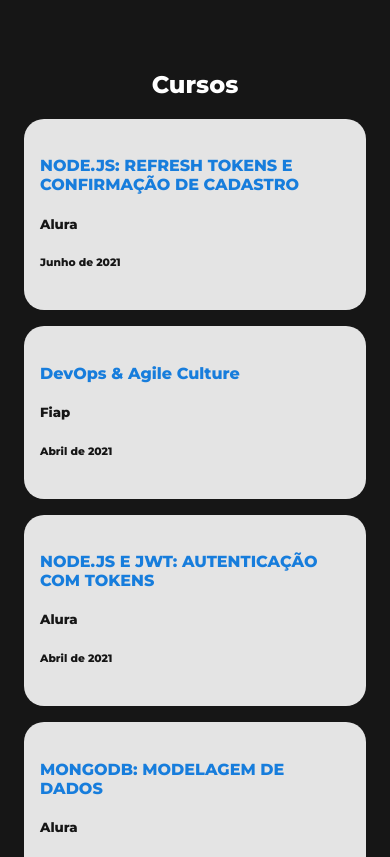
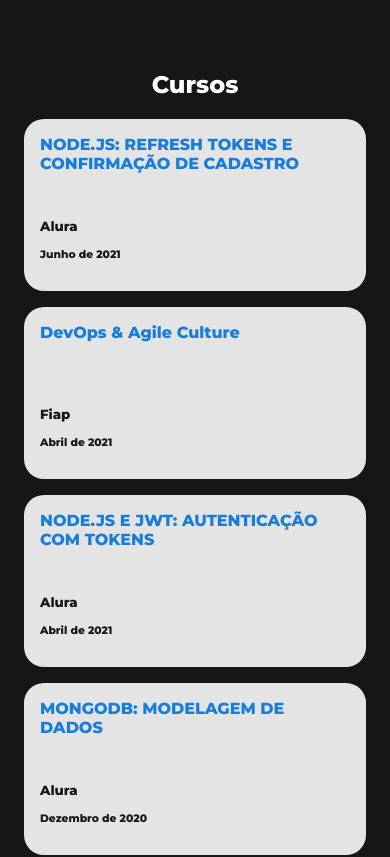
Before and after one commit to gustavohenriquess/gustavohenriques, a Next.js app: page / in a window 390 px wide. Shown: the part 1840-2697 px from the top of the page. Built offline with nearby package versions, Linux system fonts and the light colour scheme.

Commit message:
Ajuste no CSS do componente Course para layouts small Mobile e Tablet

```diff
--- a/components/Course/styles.module.scss
+++ b/components/Course/styles.module.scss
@@ -1,16 +1,35 @@
+$SMALL_SMART_PHONE_SIZE:   280px;
+$TABLET_SIZE:              768px;
+$DESKTOP_SIZE:             1150px;
+
 .container {
   background-color: var(--GRAY_LIGHT);
   padding: 1em;
   border-radius: 20PX;
   margin-bottom: 1em;
 
+  @media screen and (min-width: $SMALL_SMART_PHONE_SIZE) {
+    height: 140px;
+  }
+
+  @media screen and (min-width: $TABLET_SIZE) {
+    height: 170px;
+  }
+
   .title {
     color: var(--BLUE);
+    margin: 0;
+    min-height: 50%;
   }
 
   h5 {
+    margin: 1em 0em ;
+  }
+
+  h6 {
     margin: 0;
   }
+
   h5, h6{
     color: var(--BLACK);
   }
```
